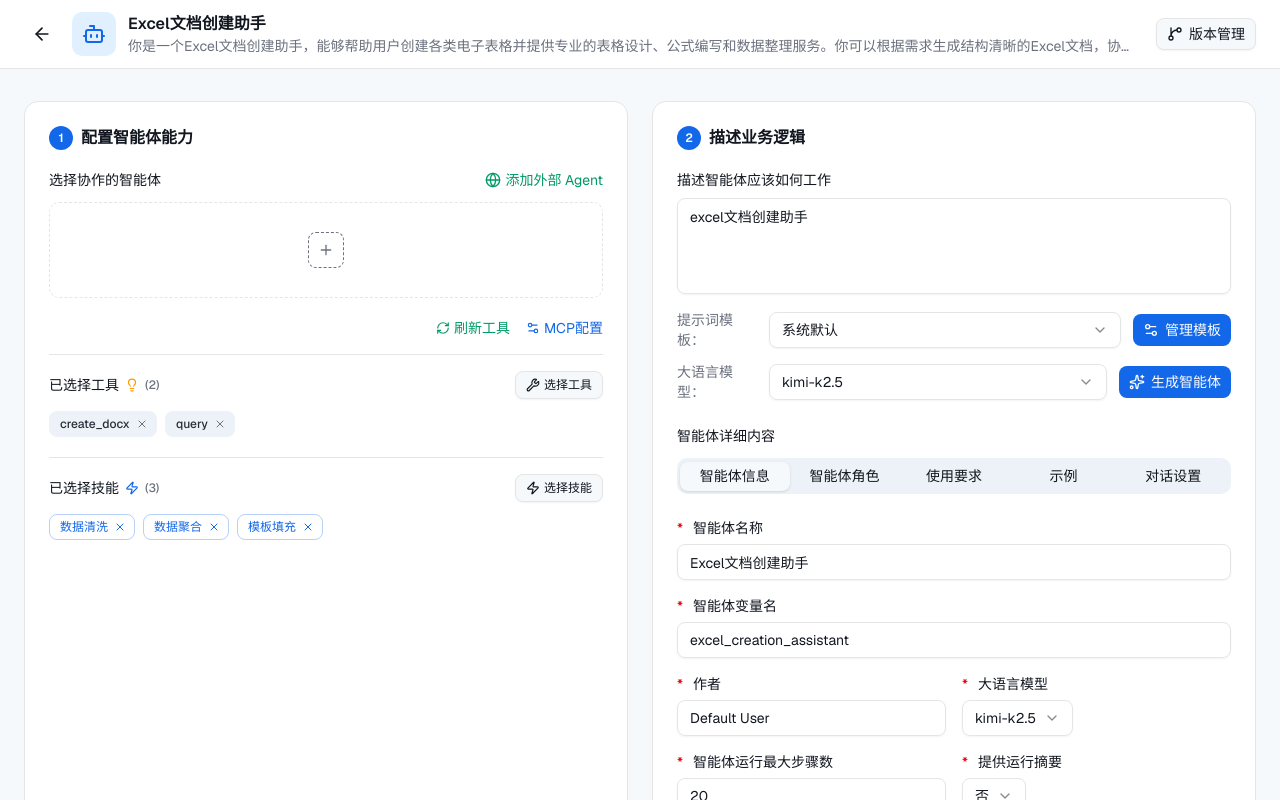
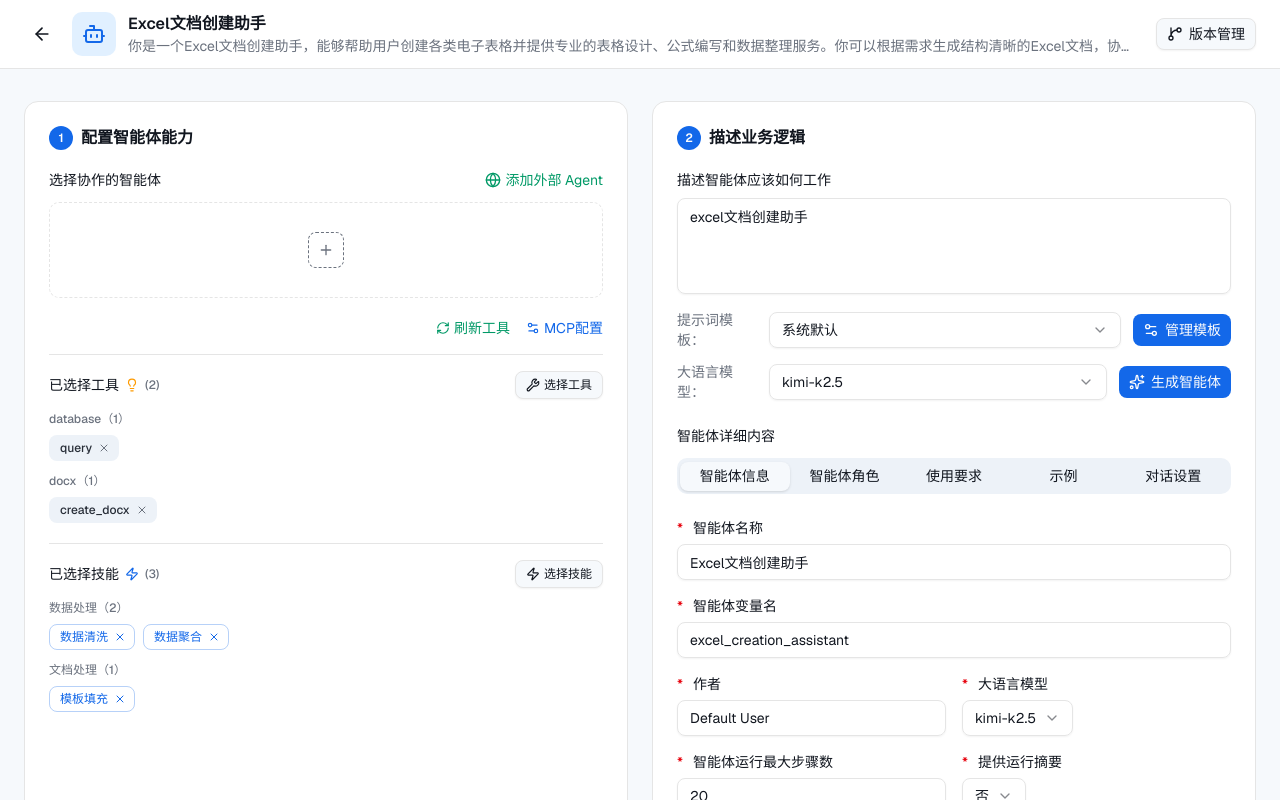
Before and after one commit to xuyaqist/nexent-front, a Next.js app: page / in a window 1280 px wide. Both pictures are taken after a click on the element 639 px from the left and 224 px from the top of the page. Shown: the top 800 px of the page. Built offline with nearby package versions, Linux system fonts and the light colour scheme.

Commit message:
feat: refactor tool and skill display to group by category
Co-authored-by: xuyaqi <25164823+xuyaqist@users.noreply.github.com>

```diff
--- a/components/agent-capability-panel.tsx
+++ b/components/agent-capability-panel.tsx
@@ -37,6 +37,18 @@ export function AgentCapabilityPanel({ selectedTools, selectedSkills, onToggleTo
   // 查找技能描述
   const findSkillDesc = (name: string) =>
     SKILL_GROUPS.flatMap((g) => g.skills).find((s) => s.name === name)?.description ?? ""
+
+  // 将已选工具按分类分组（保持 TOOL_GROUPS 中的分类顺序）
+  const groupedTools = TOOL_GROUPS.map((group) => ({
+    category: group.category,
+    items: group.tools.filter((t) => selectedTools.includes(t)),
+  })).filter((g) => g.items.length > 0)
+
+  // 将已选技能按分类分组（保持 SKILL_GROUPS 中的分类顺序）
+  const groupedSkills = SKILL_GROUPS.map((group) => ({
+    category: group.category,
+    items: group.skills.map((s) => s.name).filter((name) => selectedSkills.includes(name)),
+  })).filter((g) => g.items.length > 0)
 
   return (
     <section className="rounded-xl border border-border bg-card p-6">
@@ -88,8 +100,14 @@ export function AgentCapabilityPanel({ selectedTools, selectedSkills, onToggleTo
           </Button>
         </div>
         {selectedTools.length > 0 ? (
+          <div className="space-y-3">
+            {groupedTools.map((group) => (
+              <div key={group.category}>
+                <div className="mb-2 text-xs font-medium text-muted-foreground">
+                  {group.category}（{group.items.length}）
+                </div>
                 <div className="flex flex-wrap gap-2">
-            {selectedTools.map((tool) => (
+                  {group.items.map((tool) => (
                     <Badge key={tool} variant="secondary" className="gap-1 py-1 pl-2.5 pr-1.5">
                       {tool}
                       <button
@@ -100,6 +118,9 @@ export function AgentCapabilityPanel({ selectedTools, selectedSkills, onToggleTo
                         <X className="size-3" />
                       </button>
                     </Badge>
+                  ))}
+                </div>
+              </div>
             ))}
           </div>
         ) : (
@@ -123,8 +144,14 @@ export function AgentCapabilityPanel({ selectedTools, selectedSkills, onToggleTo
           </Button>
         </div>
         {selectedSkills.length > 0 ? (
+          <div className="space-y-3">
+            {groupedSkills.map((group) => (
+              <div key={group.category}>
+                <div className="mb-2 text-xs font-medium text-muted-foreground">
+                  {group.category}（{group.items.length}）
+                </div>
                 <div className="flex flex-wrap gap-2">
-            {selectedSkills.map((skill) => (
+                  {group.items.map((skill) => (
                     <Badge
                       key={skill}
                       variant="outline"
@@ -140,6 +167,9 @@ export function AgentCapabilityPanel({ selectedTools, selectedSkills, onToggleTo
                         <X className="size-3" />
                       </button>
                     </Badge>
+                  ))}
+                </div>
+              </div>
             ))}
           </div>
         ) : (
```
Lines whose indentation alone changed are shown as unchanged.
